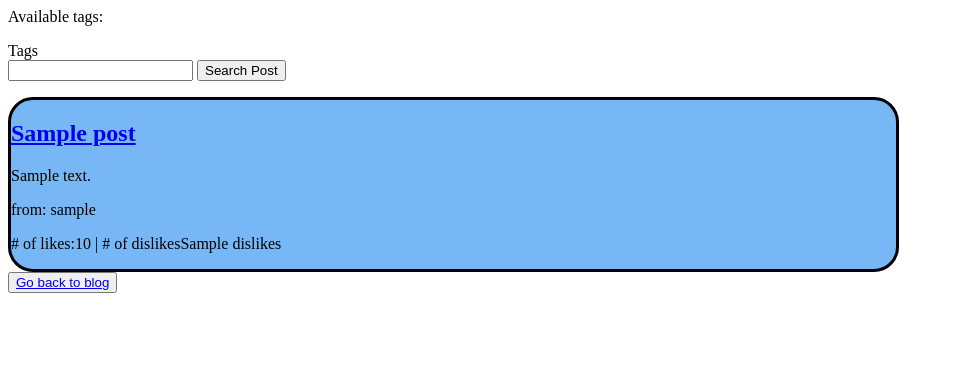
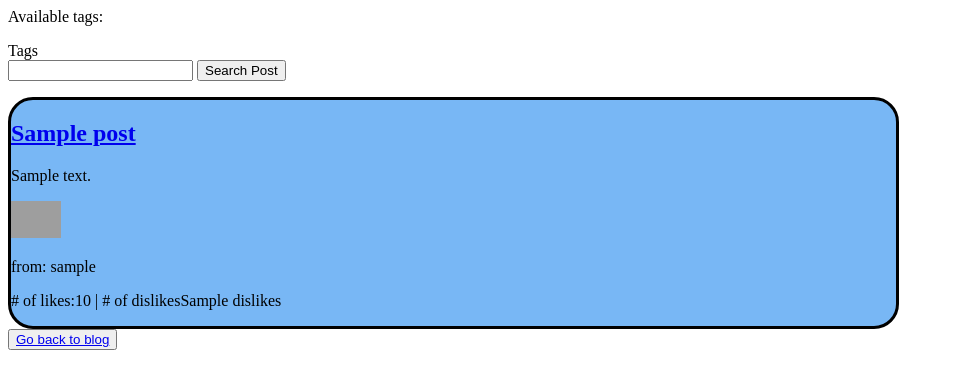
Before and after one commit to jer04/SWAKville, a Django app: template webapp/templates/web/search.html in a window 1280 px wide. Shown: the top 389 px of the page, without its empty margins (0-954 px from the left). Run offline with Django 3.2, Linux system fonts and the light colour scheme; the template is opened without the code that fills it: most values are stand-ins (such as "Sample title", 1, 10 or a date in 2020); grey boxes are pictures that could not be loaded.

Commit message:
Update search.html
add useravatar in search

```diff
--- a/webapp/templates/web/search.html
+++ b/webapp/templates/web/search.html
@@ -16,6 +16,9 @@
 
           <h2><a href="/post_view/{{post.id}}">{{post.postTitle}}</a></h2>
           <p>{{post.postBody}}</p>
+	  <p><img style="padding: 0 15px, float: left,"src={{post.user.profilePic}} width = "50" height "50"
+      	  /></p>
+     	  <p style="margin-top: 20px;"> </p>
           <p>from: {{post.user.username}}</p>
           <p># of likes:{{post.likes}}  | # of dislikes{{post.dislikes}}</p>
         </div>
```
